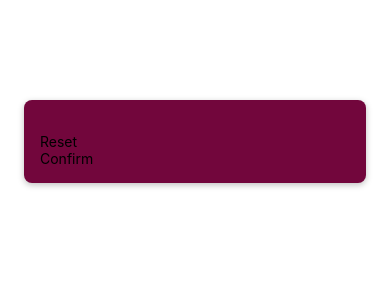
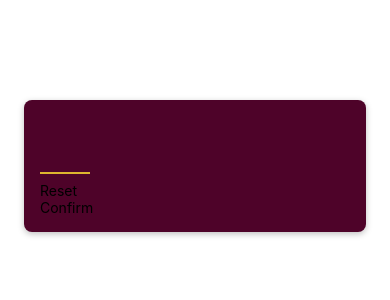
Before and after one commit to Gabriele-Cavallo/starting-prj-react-native-02, a React Native app: screen / in a window 390 px wide. Shown: the top 300 px of the page. Built offline with nearby package versions, Linux system fonts and the light colour scheme.

Commit message:
feat: add attributes to TextInput in StartGameScreen

```diff
--- a/screens/StartGameScreen.js
+++ b/screens/StartGameScreen.js
@@ -4,7 +4,13 @@
 export default function StartGameScreen() {
     return (
         <View style={styles.inputContainer}>
-            <TextInput />
+            <TextInput
+                style={styles.numberInput}
+                autoCorrect={false}
+                autoCapitalize="none"
+                keyboardType="number-pad"
+                maxLength={2}
+            />
             <PrimaryButton>Reset</PrimaryButton>
             <PrimaryButton>Confirm</PrimaryButton>
         </View>
@@ -16,12 +22,23 @@
         padding: 16,
         marginTop: 100,
         marginHorizontal: 24,
-        backgroundColor: '#72063c',
+        backgroundColor: '#4e0329',
         borderRadius: 8,
         elevation: 4,
         shadowColor: 'black',
         shadowOffset: { width: 0, height: 2},
         shadowRadius: 6,
         shadowOpacity: 0.25
+    },
+    numberInput: {
+        height: 50,
+        width: 50,
+        fontSize: 32,
+        borderBottomColor: '#ddb52f',
+        borderBottomWidth: 2,
+        color: '#ddb52f',
+        marginVertical: 8,
+        fontWeight: 'bold',
+        textAlign: 'center'
     }
 });
```
